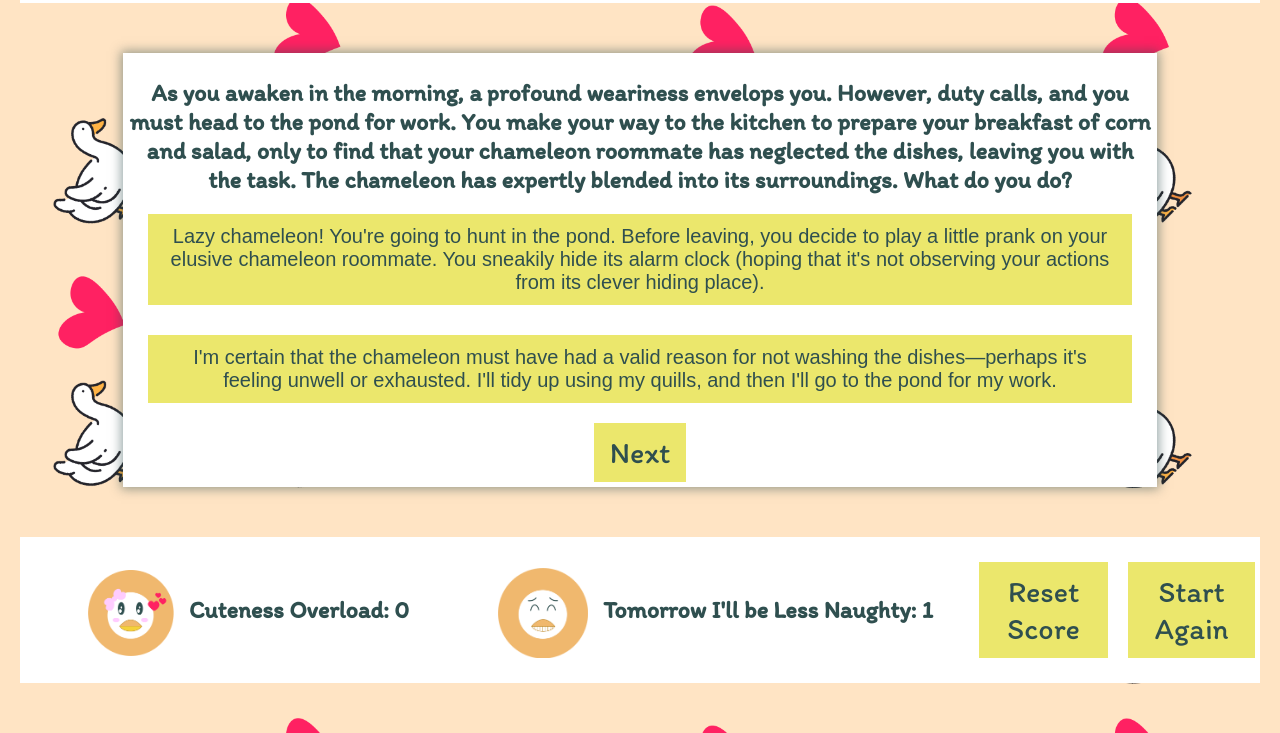
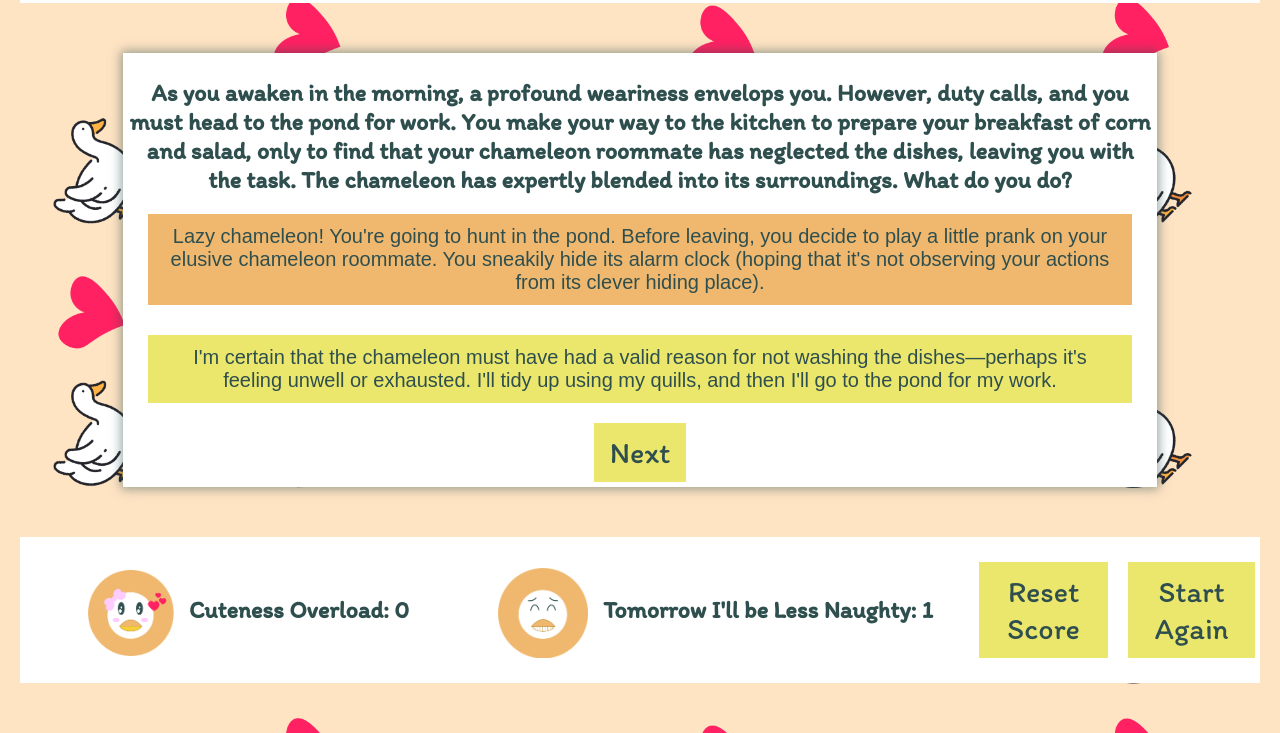
Before and after one commit to MidoriSusanna/Cute-and-Naughty-Goose, a plain HTML site: page game.html in a window 1280 px wide. Both pictures are taken after a click on the button 640 px from the left and 446 px from the top of the page. Shown: the part 187-920 px from the top of the page. Drawn offline with Linux system fonts and the light colour scheme.

Commit message:
Add the classList chosenChoice when a choice is clicked and remove it for the next question

```diff
--- a/assets/css/style.css
+++ b/assets/css/style.css
@@ -99,6 +99,11 @@ label[for="gooseName"] {
     background-color: rgb(240, 184, 110);
     color: rgb(47, 79, 79);
     border-color: rgb(240, 184, 110);
+}
+.chosenChoice {
+background-color: rgb(240, 184, 110);
+color: rgb(47, 79, 79);
+border-color: rgb(240, 184, 110);
 }
 #controls {
     display: flex;
--- a/assets/js/game.js
+++ b/assets/js/game.js
@@ -64,6 +64,8 @@ let getNewQuestion = () => {
     document.getElementById('next-btn').addEventListener('click', nextQuestion);
     // Enable the choice buttons again once the next button is clicked
     buttons.forEach(button => button.style.pointerEvents = 'unset')
+    // Remove the class chosenChoice once the next button is clicked
+    buttons.forEach(button => button.classList.remove('chosenChoice'))
 
     });
 };
@@ -92,6 +94,7 @@ function incrementCute() {
 
     // Add event listener to the answers with data-number attribute equal to 2
     beCute.addEventListener('click', () => {
+    beCute.classList.add('chosenChoice'); // Keep the new colour when clicked
     let oldScore = parseInt(document.getElementById('cute-goose-score').innerText);
     document.getElementById('cute-goose-score').innerText = oldScore + 1
 
@@ -106,6 +109,7 @@ function incrementNaughty() {
 
     // Add event listener to the answers with data-number attribute equal to 1
     beNaughty.addEventListener('click', () => {
+    beNaughty.classList.add('chosenChoice'); // Keep the new colour when clicked
     let oldScore = parseInt(document.getElementById('naughty-goose-score').innerText);
     document.getElementById('naughty-goose-score').innerText = oldScore + 1
 
```
